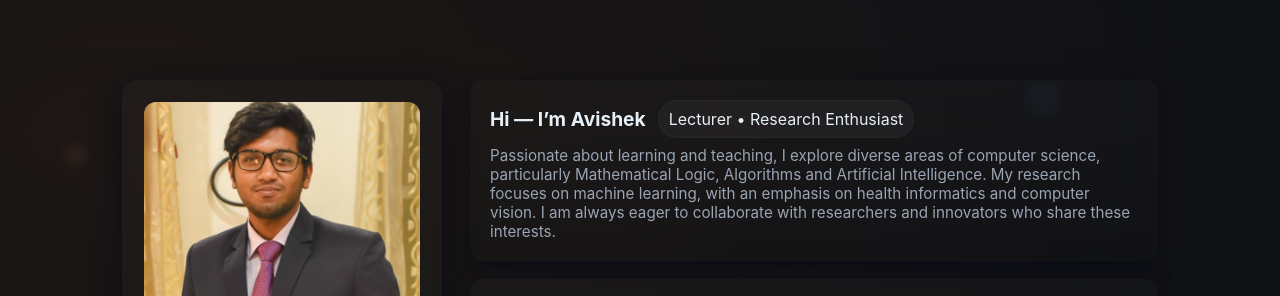
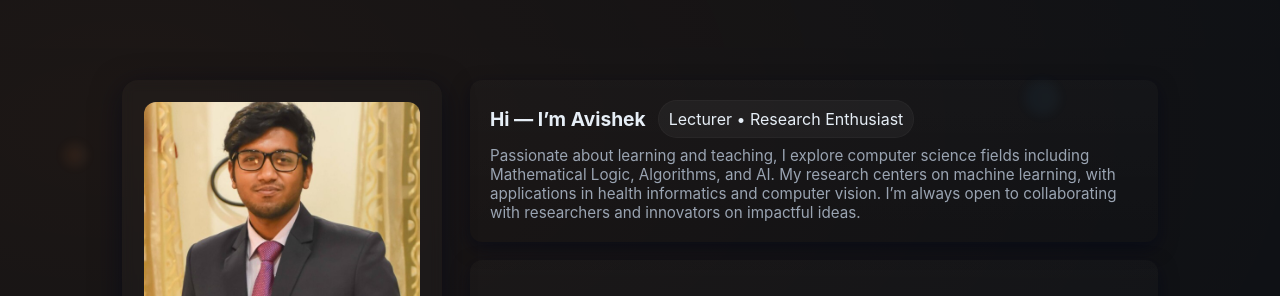
Before and after one commit to avishek-hd/portfolio, a plain HTML site: page index.html in a window 1280 px wide. Shown: the top 296 px of the page. Drawn offline with Linux system fonts and the light colour scheme.

Commit message:
Update index.html

```diff
--- a/index.html
+++ b/index.html
@@ -103,7 +103,7 @@
               <div style="font-size:1.2rem;font-weight:700">Hi — I’m Avishek</div>
               <div class="chip">Lecturer • Research Enthusiast</div>
             </div>
-            <div class="muted" style="margin-top:8px"> Passionate about learning and teaching, I explore diverse areas of computer science, particularly Mathematical Logic, Algorithms and Artificial Intelligence. My research focuses on machine learning, with an emphasis on health informatics and computer vision. I am always eager to collaborate with researchers and innovators who share these interests.</div>
+            <div class="muted" style="margin-top:8px"> Passionate about learning and teaching, I explore computer science fields including Mathematical Logic, Algorithms, and AI. My research centers on machine learning, with applications in health informatics and computer vision. I’m always open to collaborating with researchers and innovators on impactful ideas. </div>
 
         </header>
       </section>
```
